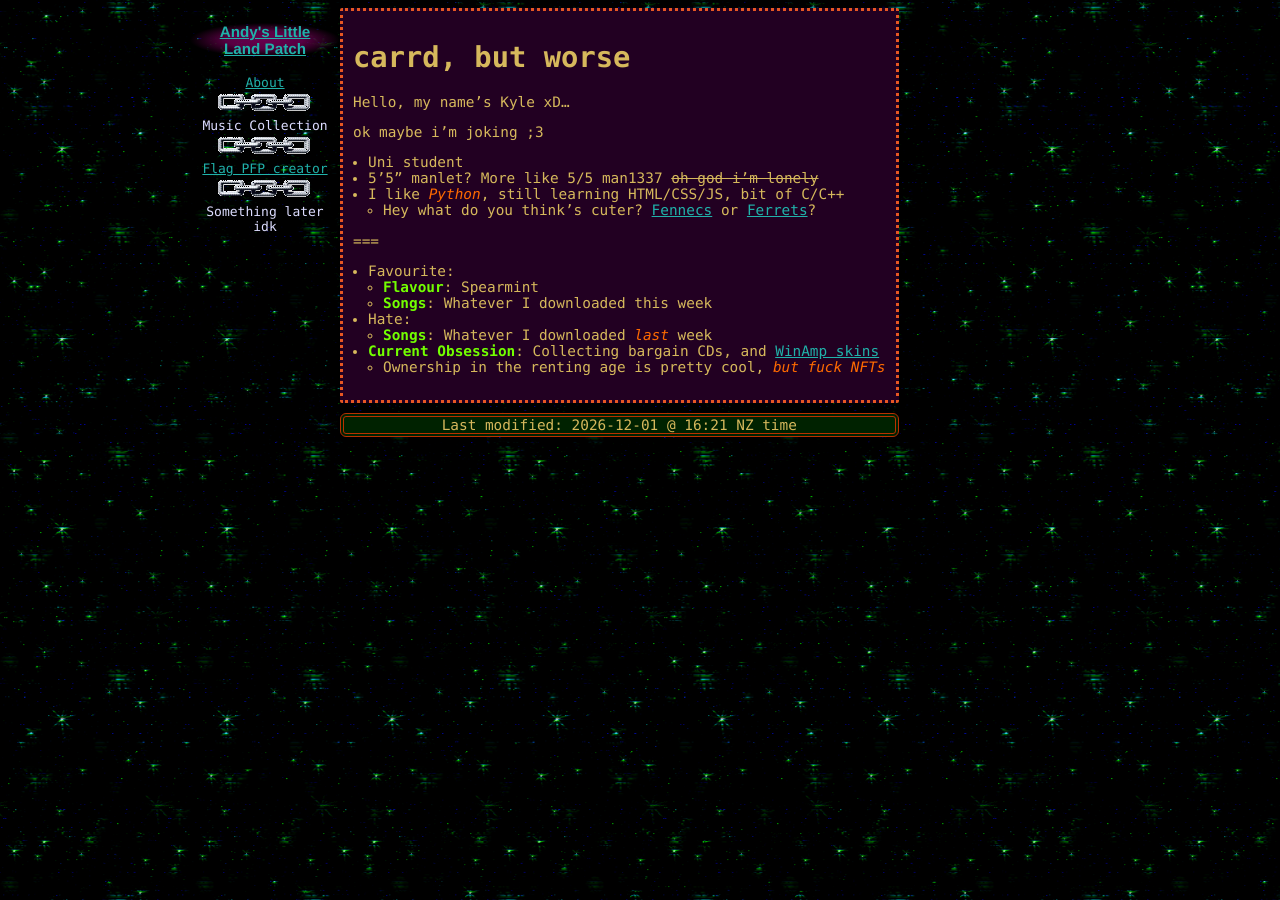
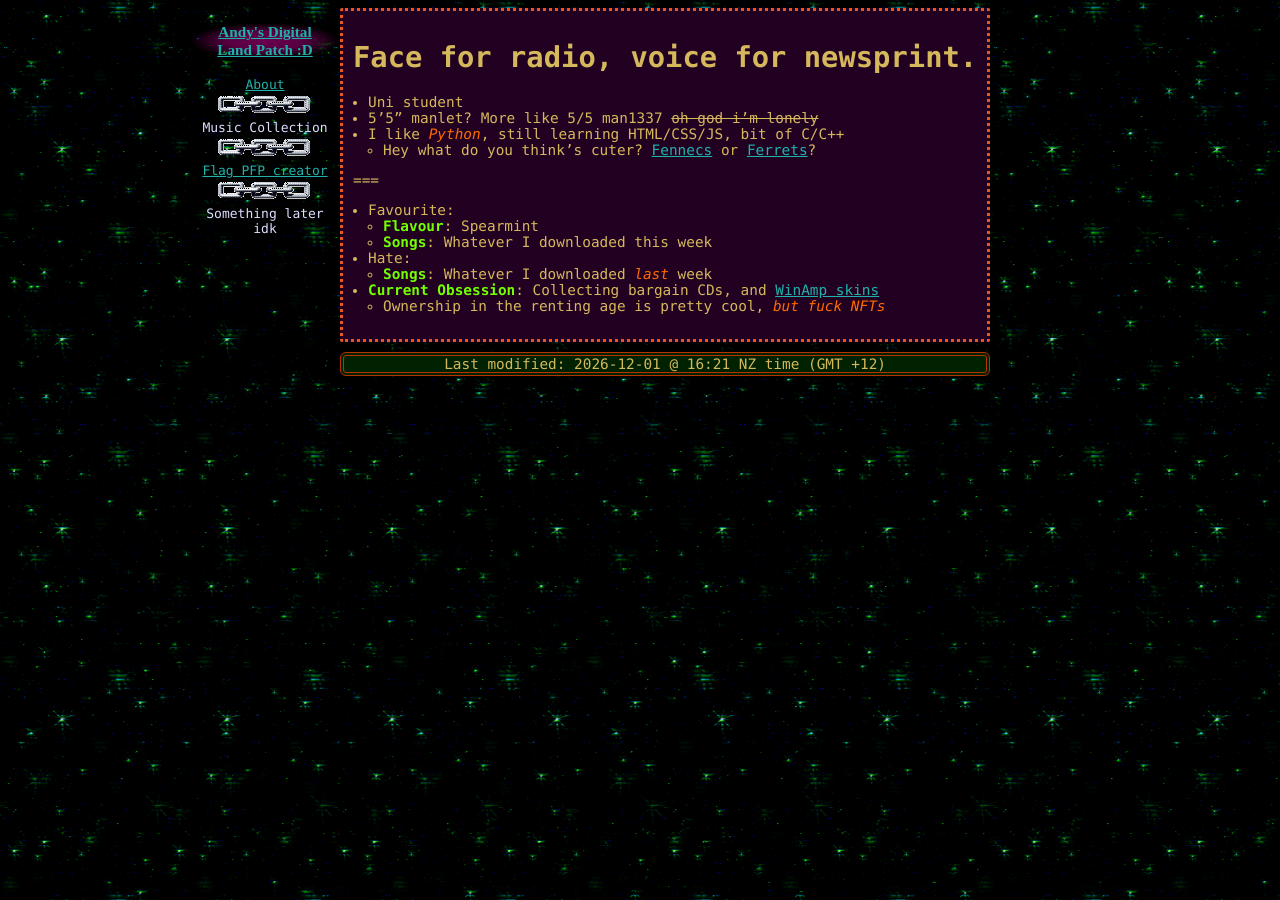
Before and after one commit to 64andy/neocities-website, a Jekyll site: the page built from pages/about.md, in a window 1280 px wide. Built offline with Jekyll 4.4.1, drawn with Linux system fonts in a browser that asks for light colours.

Commit message:
Modified the style of the text atop the sidebar. Deleted some cringe lines from the /about/ page

```diff
--- a/_includes/sidebar.html
+++ b/_includes/sidebar.html
@@ -1,7 +1,7 @@
 <a href="/">
   <h3>
-    Andy's Little<br />
-    Land Patch
+    Andy's Digital<br />
+    Land Patch :D
   </h3>
 </a>
 <table>
--- a/_layouts/default.html
+++ b/_layouts/default.html
@@ -25,7 +25,7 @@
         {{- content -}}
       </div>
       <footer onclick="spin(this)">
-        Last modified: {{ page.path | file_date | date: "%F @ %R" }} NZ time
+        Last modified: {{ page.path | file_date | date: "%F @ %R" }} NZ time (GMT +12)
       </footer>
     </div>
   </div>
--- a/css/style.css
+++ b/css/style.css
@@ -1,6 +1,6 @@
 nav h3 {
   background: radial-gradient(farthest-side, #800060d0, #800060b0, transparent);
-  font-family: 'Franklin Gothic Medium', 'Arial Narrow', Arial, sans-serif
+  font-family: cursive;
 }
 
 nav {
@@ -52,7 +52,7 @@ footer {
   display: flex;
   width: 900px;
   color: hsl(45, 60%, 60%);
-  font-family: Consolas, 'Courier New', Courier, monospace;
+  font-family: Consolas, monospace;
   font-size: 90%;
   /* background-blend-mode: color-burn;
   background-image: radial-gradient(ellipse at center, #fff, #000); */
--- a/pages/about.md
+++ b/pages/about.md
@@ -4,11 +4,7 @@ title: Ode to Ego
 permalink: /about/
 ---
 
-<h1 id="console-banner">carrd, but worse</h1>
-
-Hello, my name's Kyle xD...
-
-ok maybe i'm joking ;3
+<h1 id="console-banner">Face for radio, voice for newsprint.</h1>
 
 + Uni student
 + 5'5" manlet? More like 5/5 man1337 ~~oh god i'm lonely~~
```
Also changed, not shown: other parts of pages/about.md (+2 -2 lines), Gemfile.lock, 1 other file.
